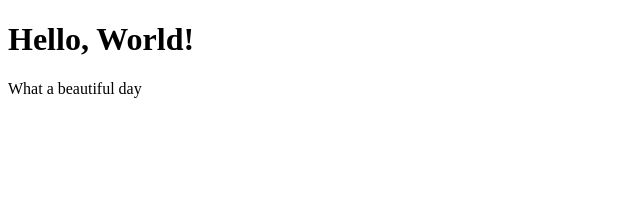
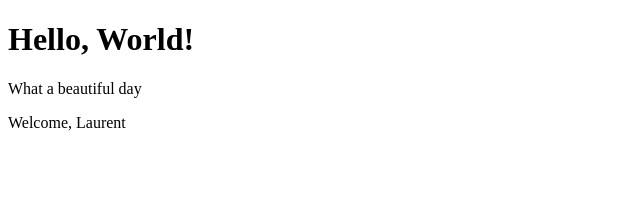
Before and after one commit to l7g/react-exercises, a React (Create React App) app: page / in a window 1280 px wide. Shown: the top 204 px of the page, without its empty margins (0-640 px from the left). Built offline with nearby package versions, Linux system fonts and the light colour scheme.

Commit message:
esercizio completato

```diff
--- a/src/App.js
+++ b/src/App.js
@@ -1,6 +1,7 @@
 import { Hello } from "./Hello";
 import React from "react";
 import { Message } from "./message";
+import { Welcome } from "./Welcome";
 
 export class App extends React.Component{
     render() {
@@ -8,6 +9,7 @@ export class App extends React.Component{
             <div>
                 <Hello/>
                 <Message/>
+                <Welcome name="Laurent"/>
             </div>
         );
     }
--- /dev/null
+++ b/src/Welcome.js
@@ -0,0 +1,9 @@
+import React from "react";
+
+export class Welcome extends React.Component {
+    render() {
+        return (
+             <p>Welcome, {this.props.name}</p>
+        );
+    }
+}
```
